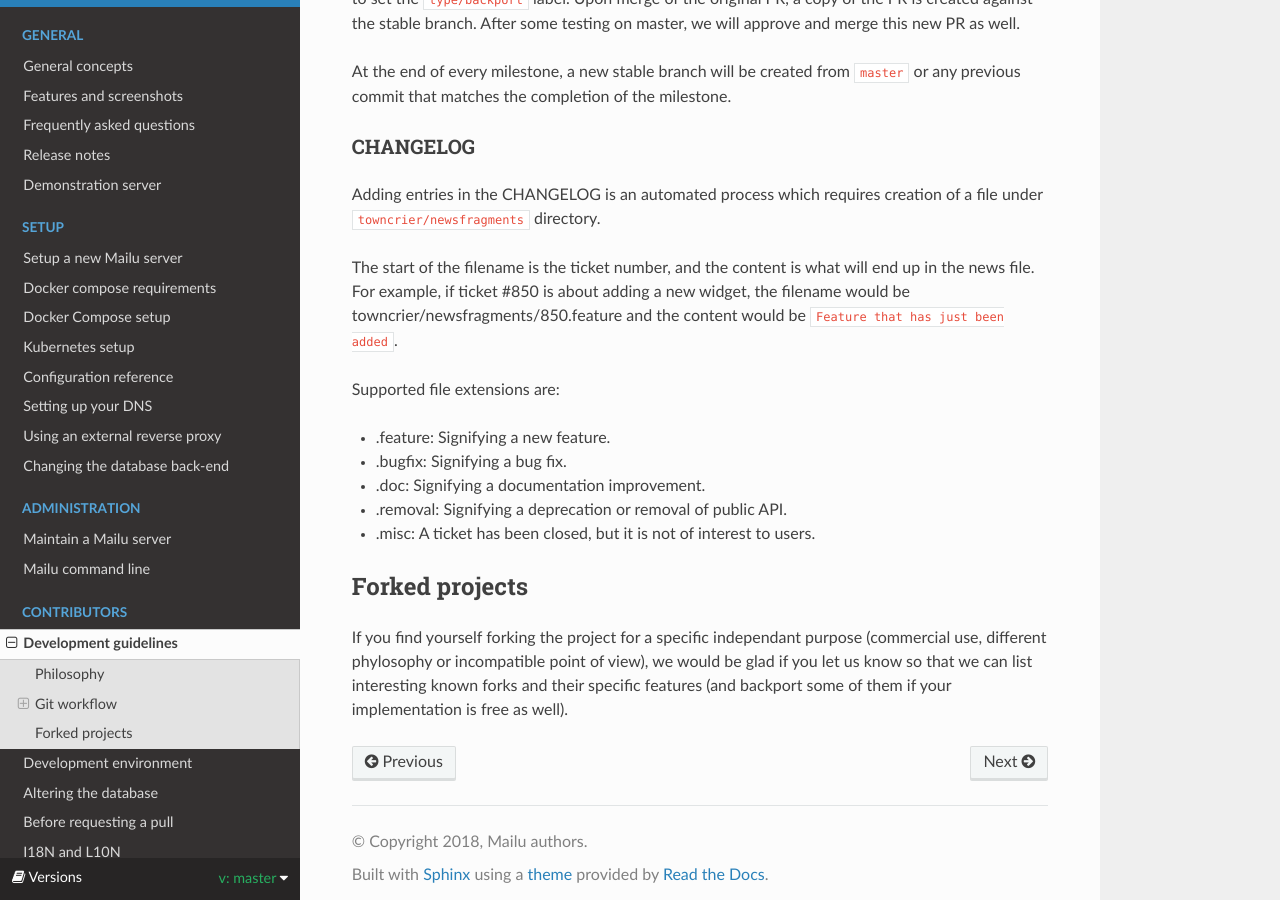
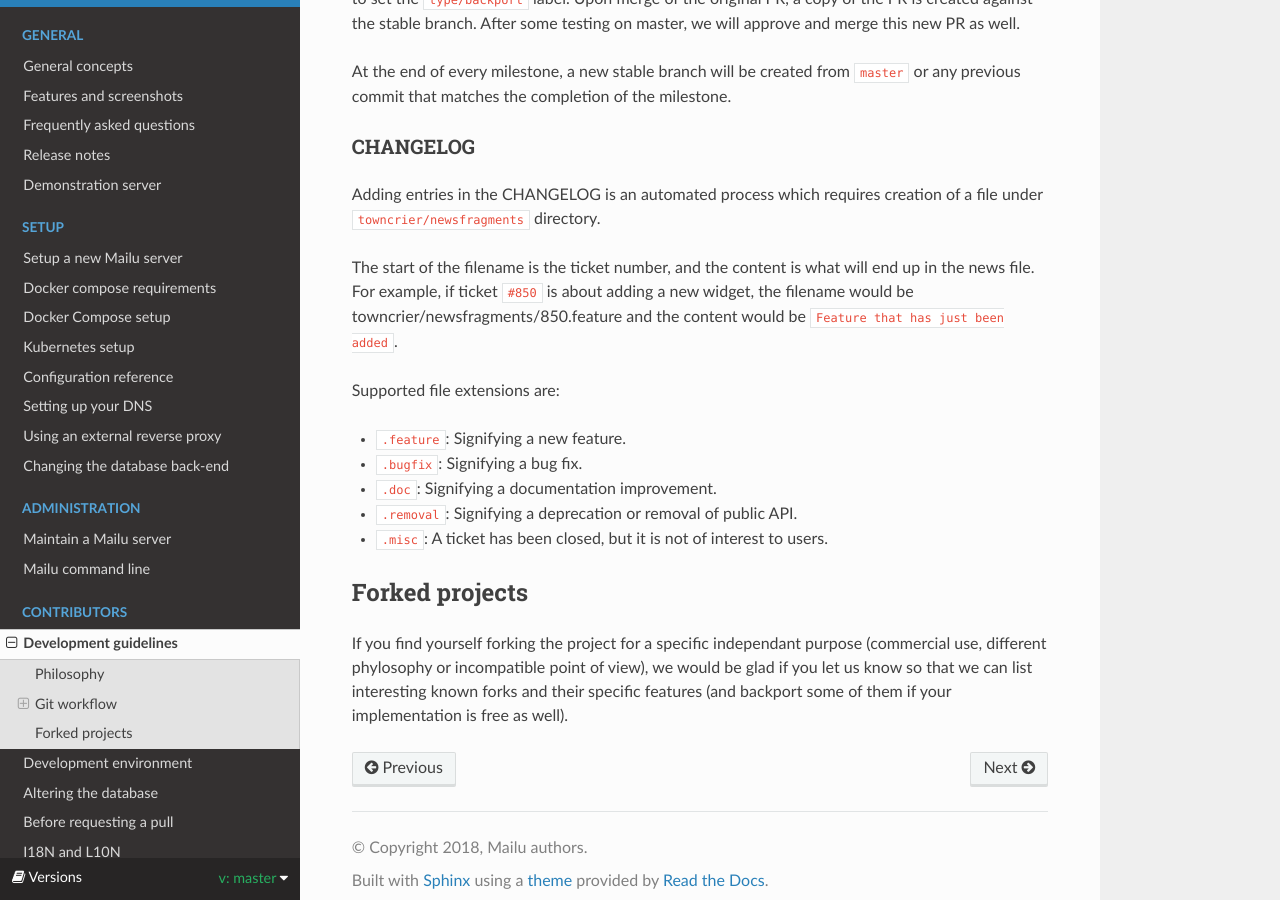
Before and after one commit to WillingDev0812/Mail-Management-Tool, a Sphinx documentation site: the page built from docs/contributors/guide.rst, in a window 1280 px wide and 900 px high, scrolled down 1471 px. Built offline with Sphinx 7.4.7 and the Read the Docs theme 2.0.0, drawn with Linux system fonts in a browser that asks for light colours; formulas are drawn with MathJax 3.

Commit message:
Minor changes to changelog doc

```diff
--- a/docs/contributors/guide.rst
+++ b/docs/contributors/guide.rst
@@ -76,16 +76,16 @@ Adding entries in the CHANGELOG is an automated process which requires creation
 ``towncrier/newsfragments`` directory.
 
 The start of the filename is the ticket number, and the content is what will end up in the news file.
-For example, if ticket #850 is about adding a new widget, the filename would be towncrier/newsfragments/850.feature
+For example, if ticket ``#850`` is about adding a new widget, the filename would be towncrier/newsfragments/850.feature
 and the content would be ``Feature that has just been added``.
 
 Supported file extensions are:
 
-- .feature: Signifying a new feature.
-- .bugfix: Signifying a bug fix.
-- .doc: Signifying a documentation improvement.
-- .removal: Signifying a deprecation or removal of public API.
-- .misc: A ticket has been closed, but it is not of interest to users.
+- ``.feature``: Signifying a new feature.
+- ``.bugfix``: Signifying a bug fix.
+- ``.doc``: Signifying a documentation improvement.
+- ``.removal``: Signifying a deprecation or removal of public API.
+- ``.misc``: A ticket has been closed, but it is not of interest to users.
 
 Forked projects
 ---------------
```
